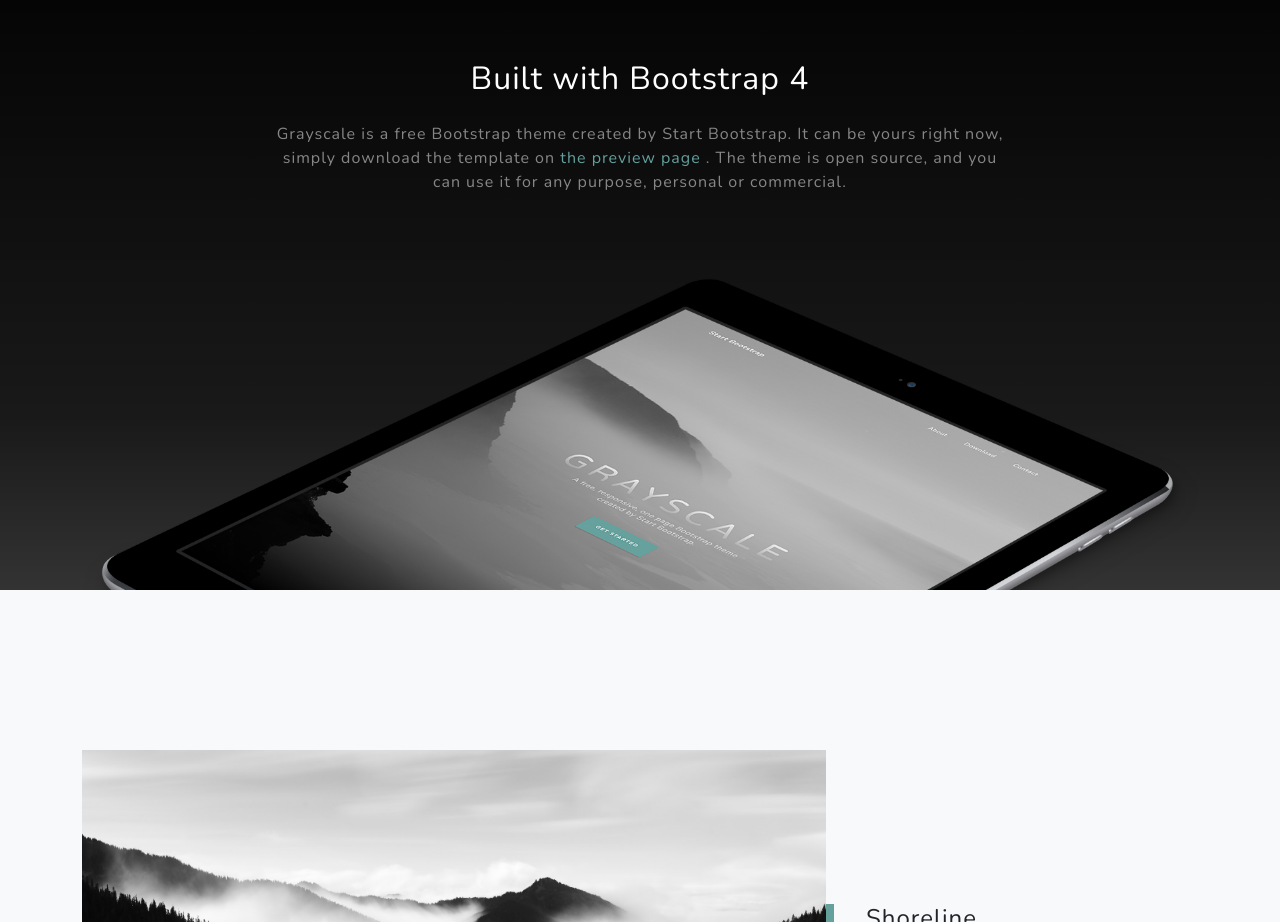
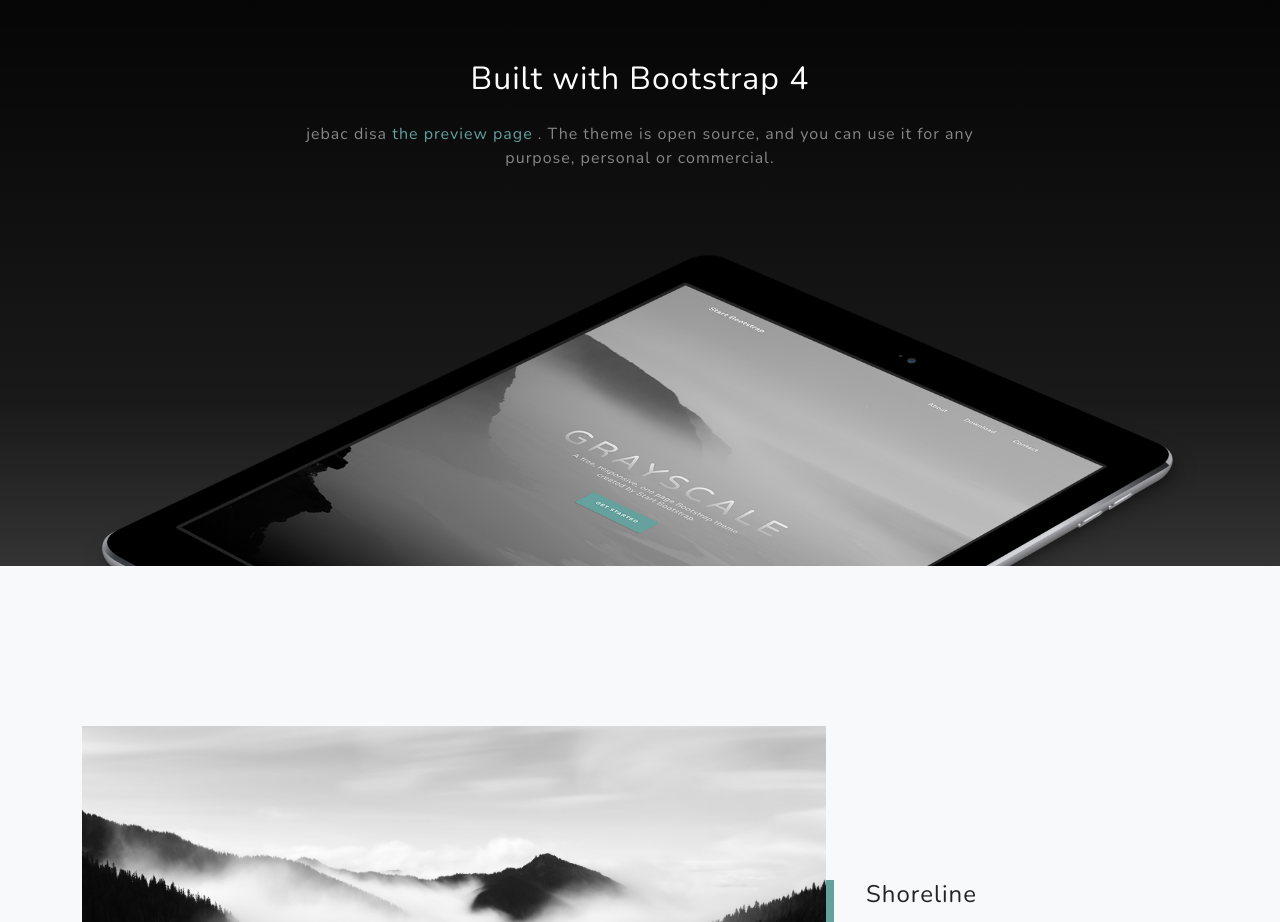
Before and after one commit to Gitros/Strona-Boosting, a plain HTML site: page index.html in a window 1280 px wide. Shown: the part 900-1822 px from the top of the page. Drawn offline with nearby package versions, Linux system fonts and the light colour scheme.

```diff
--- a/index.html
+++ b/index.html
@@ -50,7 +50,8 @@
                     <div class="col-lg-8 mx-auto">
                         <h2 class="text-white mb-4">Built with Bootstrap 4</h2>
                         <p class="text-white-50">
-                            Grayscale is a free Bootstrap theme created by Start Bootstrap. It can be yours right now, simply download the template on
+                            jebac disa
+
                             <a href="https://startbootstrap.com/theme/grayscale/">the preview page</a>
                             . The theme is open source, and you can use it for any purpose, personal or commercial.
                         </p>
```
Also changed, not shown: 1 other file.
